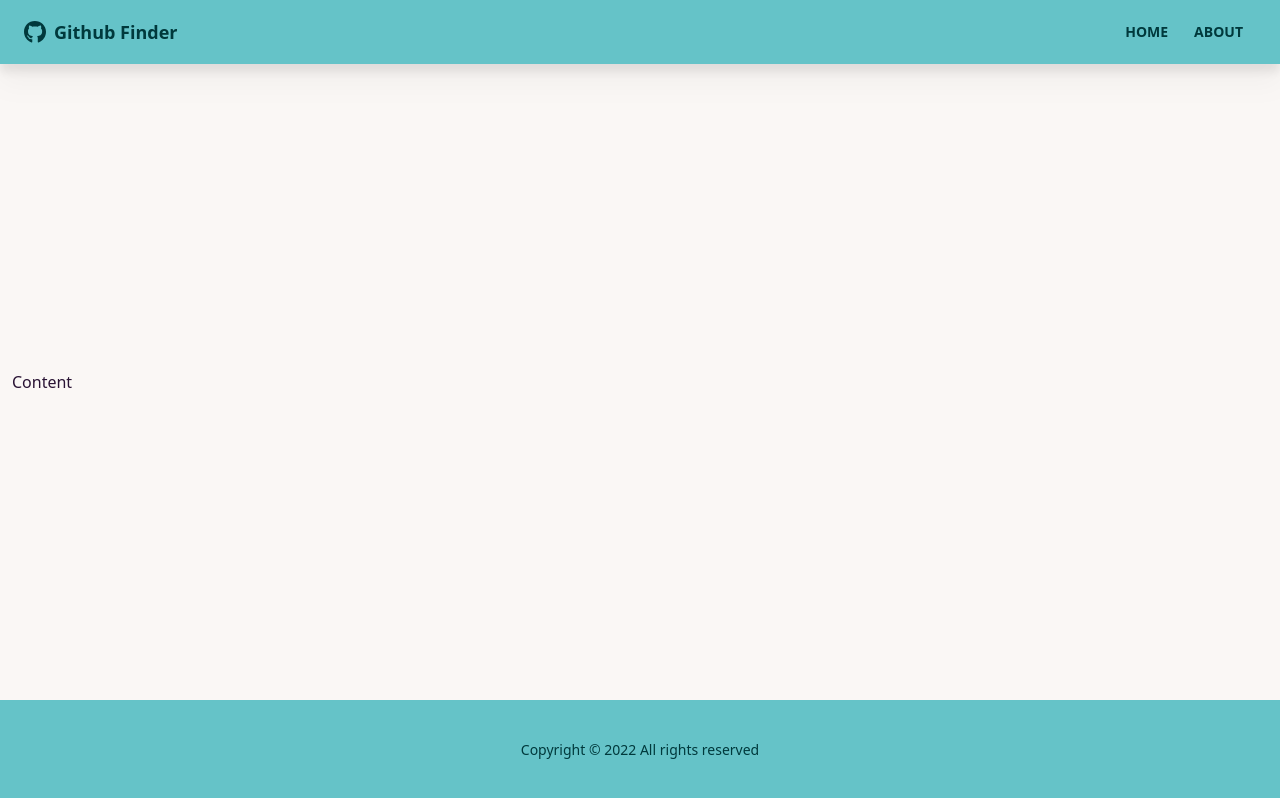
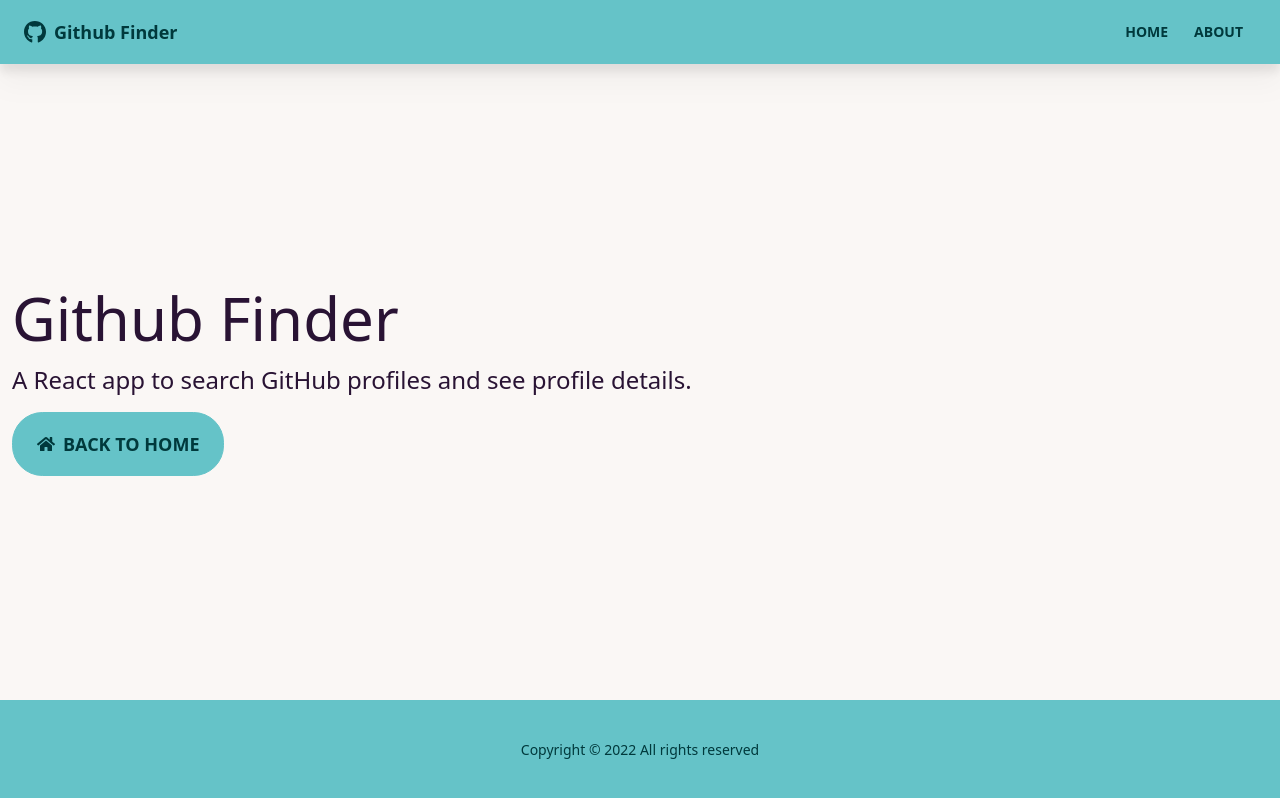
Before and after one commit to Dina2703/github-finder2, a React (Create React App) app: page /about in a window 1280 px wide. Built offline with nearby package versions, Linux system fonts and the light colour scheme.

Commit message:
About & NotFound pages

```diff
--- a/src/App.js
+++ b/src/App.js
@@ -1,13 +1,22 @@
 import { BrowserRouter as Router, Routes, Route } from "react-router-dom";
 import Footer from "./components/layout/Footer";
 import Navbar from "./components/layout/Navbar";
+import About from "./pages/About";
+import Home from "./pages/Home";
+import NotFound from "./pages/NotFound";
 
 function App() {
   return (
     <Router>
       <div className="flex flex-col justify-between h-screen">
         <Navbar />
-        <main className="container mx-auto px-3 pb-12 ">Content</main>
+        <main className="container mx-auto px-3 pb-12 ">
+          <Routes>
+            <Route path="/" element={<Home />} />
+            <Route path="/about" element={<About />} />
+            <Route path="/*" element={<NotFound />} />
+          </Routes>
+        </main>
         <Footer />
       </div>
     </Router>
--- /dev/null
+++ b/src/pages/About.js
@@ -0,0 +1,18 @@
+import { FaHome } from "react-icons/fa";
+import { Link } from "react-router-dom";
+function About() {
+  return (
+    <>
+      <h1 className="text-6xl mb-4">Github Finder</h1>
+      <p className="mb-4 text-2xl font-light">
+        A React app to search GitHub profiles and see profile details.
+      </p>
+      <Link className="btn btn-primary btn-lg" to="/">
+        <FaHome className="mr-2" />
+        Back To Home
+      </Link>
+    </>
+  );
+}
+
+export default About;
--- /dev/null
+++ b/src/pages/Home.js
@@ -0,0 +1,7 @@
+import React from "react";
+
+function Home() {
+  return <h1 className="text-6xl">Welcome</h1>;
+}
+
+export default Home;
--- /dev/null
+++ b/src/pages/NotFound.js
@@ -0,0 +1,21 @@
+import { FaHome } from "react-icons/fa";
+import { Link } from "react-router-dom";
+
+function NotFound() {
+  return (
+    <div className="hero">
+      <div className="text-center hero-content">
+        <div className="max-w-lg">
+          <h1 className="text-8xl font-bold mb-8">Oops!</h1>
+          <p className="text-5xl mb-8">404 - Page Not Found!</p>
+          <Link className="btn btn-primary btn-lg" to="/">
+            <FaHome className="mr-2" />
+            Back To Home
+          </Link>
+        </div>
+      </div>
+    </div>
+  );
+}
+
+export default NotFound;
```
